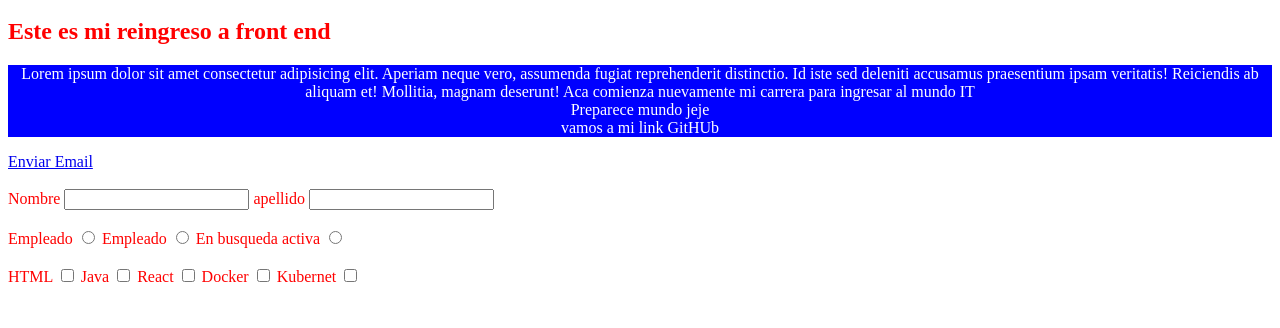
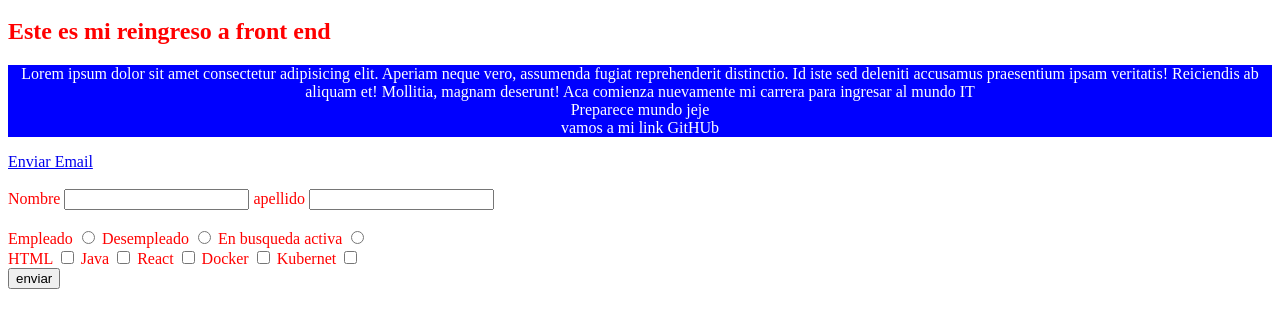
Before and after one commit to IvarDacrema/learning-front-end, a plain HTML site: page index.html in a window 1280 px wide. Shown: the part 118-446 px from the top of the page. Drawn offline with Linux system fonts and the light colour scheme.

Commit message:
summit and value

```diff
--- a/index.html
+++ b/index.html
@@ -32,7 +32,7 @@
         <a href="mailto:ivar.m.dacrema@hotmail.com">Enviar Email</a>
         <br>
         <br>
-        <form>
+        <form action="url-distinta" method="post">
             <label for="nombre">Nombre</label>
             <input type="text" name="nombre" id="nombre">
             <label for="apellido">apellido</label> <!-- Esto muestra una palabra en la casilla del formulario, en este caso apellido -->
@@ -40,23 +40,26 @@
             <br>
             <br>
             <label for="empleado">Empleado</label>
-            <input type="radio" name="situacion-laboral" id="empleado">
-            <label for="desempleado">Empleado</label>
-            <input type="radio" name="situacion-laboral" id="desempleado">
+            <input type="radio" name="situacion-laboral" id="empleado" value="empleado">
+            <label for="desempleado">Desempleado</label>
+            <input type="radio" name="situacion-laboral" id="desempleado" value="desempleado">
             <label for="busqueda">En busqueda activa</label>
-            <input type="radio" name="situacion-laboral" id="busqueda">
+            <input type="radio" name="situacion-laboral" id="busqueda" value="busqueda">
+            <br>
+            <label for="html">HTML</label>
+            <input type="checkbox" name="tecnologias" id="html" value="html">
+            <label for="java">Java</label>
+            <input type="checkbox" name="tecnologias" id="java" value="java">
+            <label for="react">React</label>
+            <input type="checkbox" name="tecnologias" id="react" value="react">
+            <label for="docker">Docker</label>
+            <input type="checkbox" name="tecnologias" id="docker" value="docker">
+            <label for="kubernet">Kubernet</label>
+            <input type="checkbox" name="tecnologias" id="kubernet" value="kubernet">
+            <br>
+            <input type="submit" value="enviar">
         </form>
-        <br>
-        <label for="html">HTML</label>
-        <input type="checkbox" name="tecnologias" id="html" value="1">
-        <label for="java">Java</label>
-        <input type="checkbox" name="tecnologias" id="java" value="2">
-        <label for="react">React</label>
-        <input type="checkbox" name="tecnologias" id="react" value="3">
-        <label for="docker">Docker</label>
-        <input type="checkbox" name="tecnologias" id="docker" value="4">
-        <label for="kubernet">Kubernet</label>
-        <input type="checkbox" name="tecnologias" id="kubernet" value="5">
+
     </main>
 
     <footer>
```
